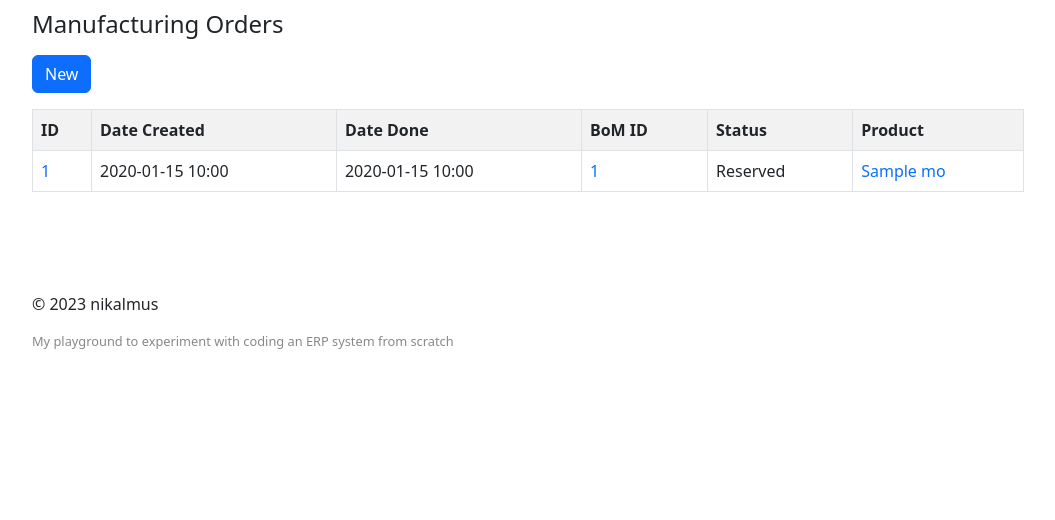
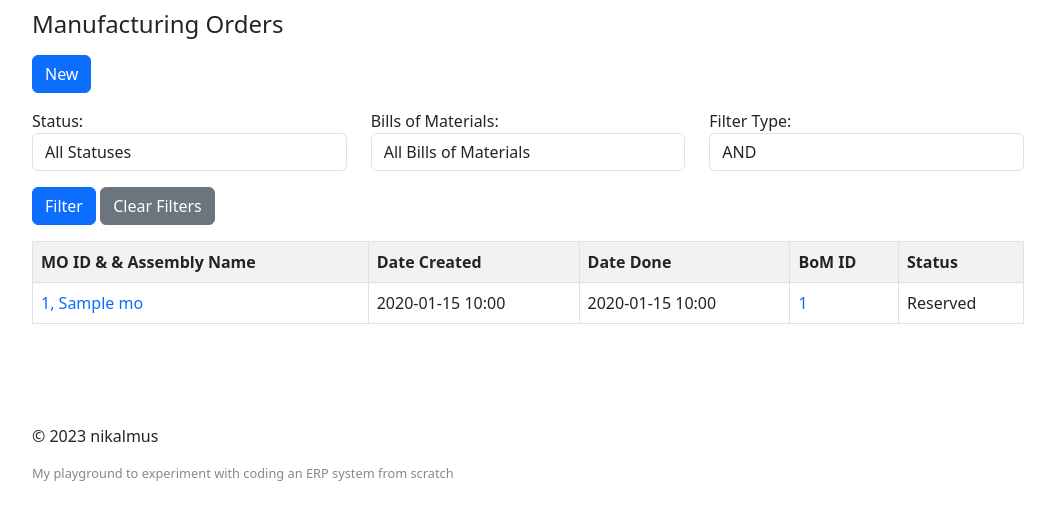
Before and after one commit to nikalmus/erp, a Flask app: page /manufacturing/mos in a window 1280 px wide. Shown: the part 120-640 px from the top of the page, without its empty margins (112-1167 px from the left). Run offline with Flask 3, Linux system fonts and the light colour scheme; a database or web service that is not in the repository returns one stand-in record (values such as "Sample title"); some libraries are stand-ins or nearby versions.

Commit message:
filter boms and mos by status

```diff
--- a/app/manufacturing/bom/routes.py
+++ b/app/manufacturing/bom/routes.py
@@ -9,7 +9,9 @@ def get_boms():
     conn = connect()
     cursor = conn.cursor()
 
-    cursor.execute("SELECT * FROM bom")
+    cursor.execute("""SELECT bom.id, bom.product_id, product.name
+                   FROM bom JOIN product ON bom.product_id = product.id
+                   """)
     boms = cursor.fetchall()
 
     cursor.close()
--- a/app/manufacturing/bom/templates/bom_list.html
+++ b/app/manufacturing/bom/templates/bom_list.html
@@ -10,13 +10,11 @@
 </div>
 <table class="table table-striped table-bordered">
     <tr>
-        <th>ID</th>
-        <th>Product</th>
+        <th>ID & Assembly Name</th>
     </tr>
     {% for bom in boms %}
     <tr>
-        <td><a href="{{ url_for('bom.get_bom', id=bom[0]) }}">{{ bom[0] }}</a></td>
-        <td><a href="/manufacturing/products/{{ bom[1] }}">{{ bom[1] }}</a></td>
+        <td><a href="{{ url_for('bom.get_bom', id=bom[0]) }}">{{ bom[0] }}, {{ bom[2] }}</a></td>
     </tr>
     {% endfor %}
 </table>
--- a/app/manufacturing/mo/routes.py
+++ b/app/manufacturing/mo/routes.py
@@ -9,19 +9,59 @@ def get_mos():
     conn = connect()
     cursor = conn.cursor()
 
-    cursor.execute("SELECT mo.id, mo.date_created, mo.date_done \
+    selected_status = request.args.get('status')
+    selected_bom = request.args.get('bom')
+    selected_filter_type = request.args.get('filter_type')
+
+    query = """SELECT mo.id, mo.date_created, mo.date_done \
                 , mo.bom_id, mo.status, product.id, product.name, product.price \
                 FROM mo JOIN bom ON mo.bom_id = bom.id \
-                JOIN product ON bom.product_id = product.id"
-                )
+                JOIN product ON bom.product_id = product.id
+                WHERE 1=1"""
 
+    params = []
 
+    if selected_status:
+        query += " AND mo.status = %s"
+        params.append(selected_status)
+
+    if selected_bom:
+        if selected_filter_type == 'AND':
+            query += " AND mo.bom_id = %s"
+        elif selected_filter_type == 'OR':
+            query += " OR mo.bom_id = %s"
+
+        params.append(selected_bom)
+
+    cursor.execute(query, params)
     mos = cursor.fetchall()
+
+    # Retrieve the boms and statuses
+    cursor.execute("""SELECT bom.id, bom.product_id, product.name
+                   FROM bom JOIN product ON bom.product_id = product.id
+                   WHERE product.is_assembly = True
+                   ORDER BY product.name""")
+    boms = cursor.fetchall()
+
+    status_query = "SELECT enumlabel FROM pg_enum WHERE enumtypid = 'mo_status'::regtype"
+    cursor.execute(status_query)
+    statuses = [row[0] for row in cursor.fetchall()]
 
     cursor.close()
     conn.close()
 
-    return render_template('mo_list.html', mos=mos)
+    cursor.close()
+    conn.close()
+
+    return render_template(
+        'mo_list.html',
+        mos=mos,
+        boms=boms,
+        statuses=statuses,
+        selected_bom=selected_bom,
+        selected_status=selected_status,
+        selected_filter_type=selected_filter_type
+        )
 
 @bp.route('/manufacturing/mos/<int:id>', methods=['GET', 'POST'])
 def get_mo(id):
--- a/app/manufacturing/mo/templates/mo_list.html
+++ b/app/manufacturing/mo/templates/mo_list.html
@@ -4,24 +4,76 @@
 <div class="mt-3 mb-3">
     <a href="{{ url_for('mo.create_mo') }}" class="btn btn-primary">New</a>
 </div>
+
+<form id="filterForm" method="GET" action="{{ url_for('mo.get_mos') }}">
+    <div class="row mb-3">
+      <div class="col-md-4">
+        <label for="status">Status:</label>
+        <select class="form-control" id="status" name="status">
+          <option value="">All Statuses</option>
+          {% for status in statuses %}
+            <option value="{{ status }}" {% if status == selected_status %}selected{% endif %}>{{ status }}</option>
+          {% endfor %}
+        </select>
+      </div>
+      <div class="col-md-4">
+        <label for="bom">Bills of Materials:</label>
+        <select class="form-control" id="bom" name="bom">
+          <option value="">All Bills of Materials</option>
+          {% for bom in boms %}
+          <option value="{{ bom[0] }}" {% if bom[0] == selected_bom %}selected{% endif %}>{{ bom[2] }}</option>
+          {% endfor %}
+        </select>
+      </div>
+      <div class="col-md-4">
+        <label for="filter_type">Filter Type:</label>
+        <select class="form-control" id="filter_type" name="filter_type">
+          <option value="AND" {% if selected_filter_type == 'AND' %}selected{% endif %}>AND</option>
+          <option value="OR" {% if selected_filter_type == 'OR' %}selected{% endif %}>OR</option>
+        </select>
+      </div>
+    </div>
+    <div class="mb-3">
+        <button type="submit" class="btn btn-primary">Filter</button>
+        <button id="clearFiltersBtn" type="button" class="btn btn-secondary">Clear Filters</button>
+    </div>
+  </form>
+
 <table class="table table-striped table-bordered">
     <tr>
-        <th>ID</th>
+        <th>MO ID & & Assembly Name</th>
         <th>Date Created</th>
         <th>Date Done</th>
-        <th>BoM ID</th>
+        <th>BoM ID </th>
         <th>Status</th>
-        <th>Product</th>
     </tr>
     {% for mo in mos %}
     <tr>
-        <td><a href="{{ url_for('mo.get_mo', id=mo[0]) }}">{{ mo[0] }}</a></td>
+        <td><a href="{{ url_for('mo.get_mo', id=mo[0]) }}">{{ mo[0] }}, {{ mo[6] }}</a></td>
         <td>{{ mo[1].strftime('%Y-%m-%d %H:%M') if mo[1] else '' }}</td>
         <td>{{ mo[2].strftime('%Y-%m-%d %H:%M') if mo[2] else '' }}</td>
         <td><a href="/manufacturing/boms/{{ mo[3] }}">{{ mo[3] }}</a></td>
         <td>{{ mo[4] }}</td>
-        <td><a href="/manufacturing/products/{{ mo[5] }}">{{ mo[6] }}</a></td>
     </tr>
     {% endfor %}
 </table>
+<script>
+    // when "Filter" is clicked, supplier would revert to "All BoMs". This fixes it:
+    var bomDropdown = document.getElementById('bom');
+    bomDropdown.addEventListener('change', function() {
+      localStorage.setItem('selected_bom', this.value);
+    });
+    var storedBoM = localStorage.getItem('selected_bom');
+    if (storedBoM) {
+        bomDropdown.value = storedBoM;
+    }
+
+    // Clear filter inputs and remove stored product value
+    document.getElementById('clearFiltersBtn').addEventListener('click', function() {
+        bomDropdown.value = '';
+        document.getElementById('status').value = '';
+        localStorage.removeItem('selected_bom');
+        window.location.href = "{{ url_for('mo.get_mos') }}"; //to get rid of ?status=... even after filer is cleared
+    });
+  </script>
 {% endblock %}
--- a/app/purchase/po/templates/po_list.html
+++ b/app/purchase/po/templates/po_list.html
@@ -74,9 +74,9 @@
     // Clear filter inputs and remove stored product value
     document.getElementById('clearFiltersBtn').addEventListener('click', function() {
         supplierDropdown.value = '';
-      document.getElementById('status').value = '';
-      localStorage.removeItem('selected_supplier');
-      window.location.href = "{{ url_for('po.get_pos') }}"; //to get rid of ?status=&supplier=... even after filer is cleared
+        document.getElementById('status').value = '';
+        localStorage.removeItem('selected_supplier');
+        window.location.href = "{{ url_for('po.get_pos') }}"; //to get rid of ?status=&supplier=... even after filer is cleared
     });
   </script>
 {% endblock %}
```
